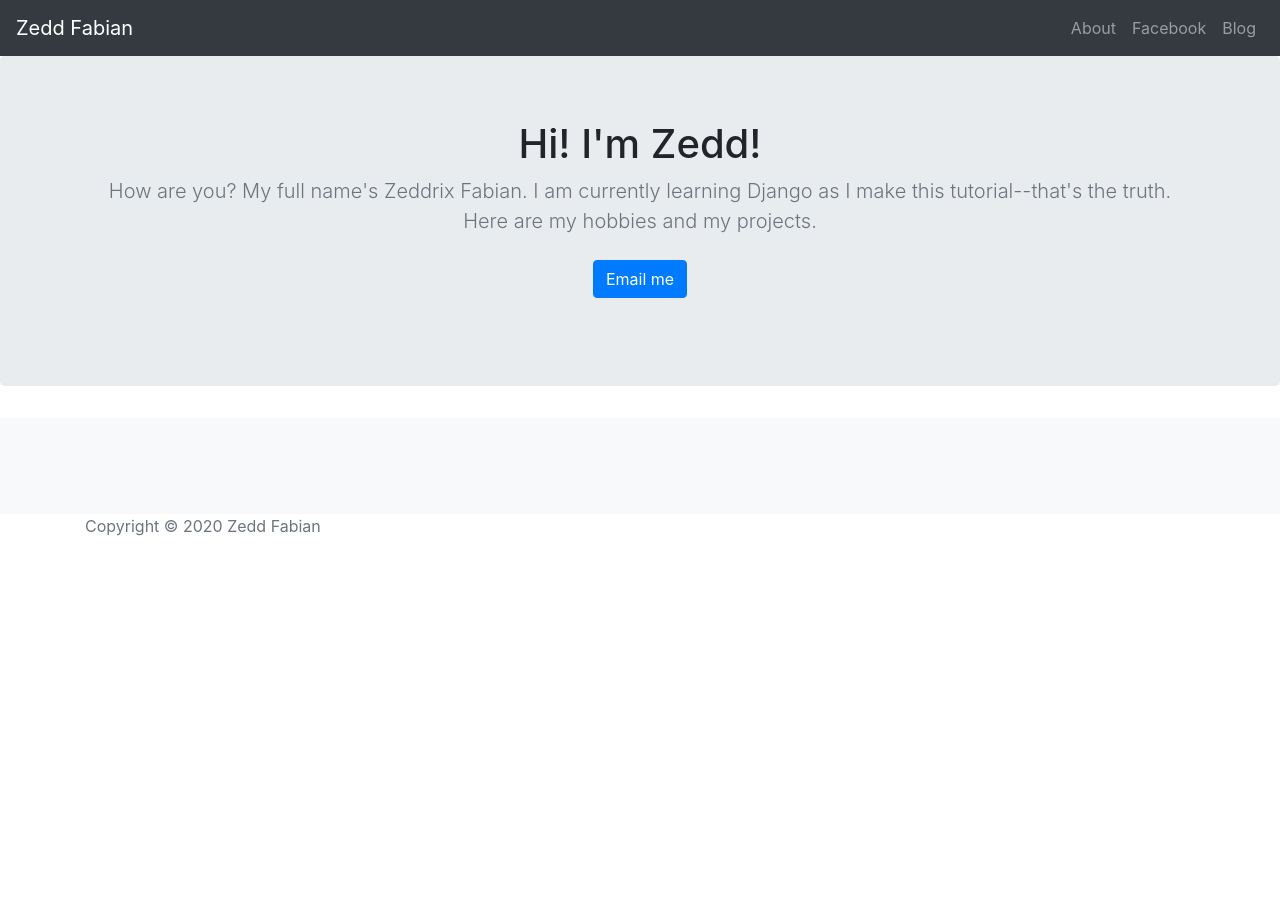
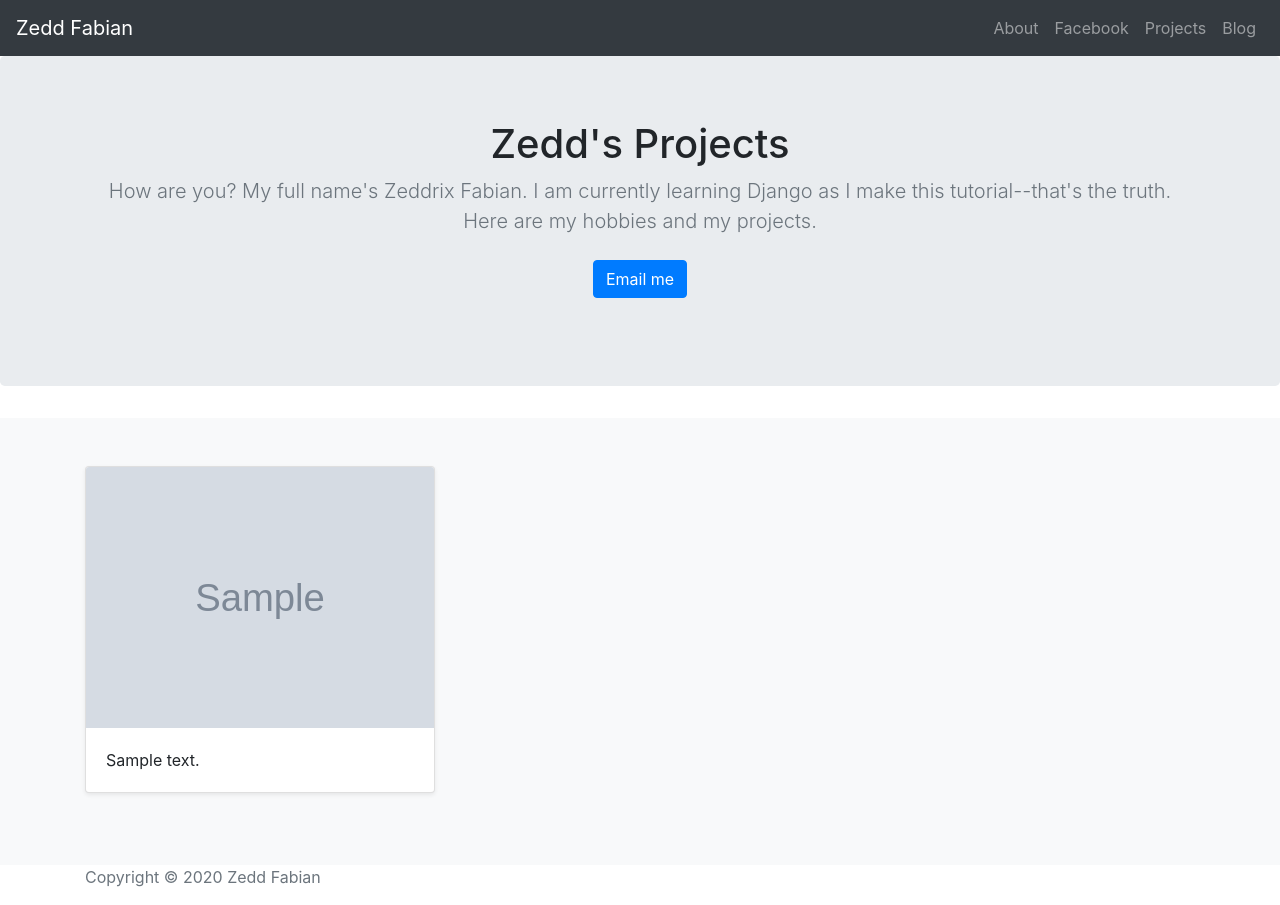
Before and after one commit to zeddrix/portfolio-project, a Django app: page /projects/ in a window 1280 px wide. Before the commit the page ends 536 px from the top, so only its background shows below. Run offline with Django 3.2, Linux system fonts and the light colour scheme; tables that the repository leaves empty hold one stand-in row (values such as "Sample post"); grey boxes marked "Sample" are stand-in pictures; some libraries are stand-ins or nearby versions.

Commit message:
Projects displayed in projects page. Added Projects button on NavBar.

```diff
--- a/hobby/templates/hobby/home.html
+++ b/hobby/templates/hobby/home.html
@@ -54,6 +54,7 @@
           <div class="navbar-nav ml-auto">
             <a class="nav-item nav-link" href="#">About</a>
             <a class="nav-item nav-link" href="#">Facebook</a>
+            <a class="nav-item nav-link" href="#">Projects</a>
             <a class="nav-item nav-link" href="#">Blog</a>
           </div>
         </div>
--- a/projects/templates/projects/projects.html
+++ b/projects/templates/projects/projects.html
@@ -54,6 +54,7 @@
           <div class="navbar-nav ml-auto">
             <a class="nav-item nav-link" href="#">About</a>
             <a class="nav-item nav-link" href="#">Facebook</a>
+            <a class="nav-item nav-link" href="#">Projects</a>
             <a class="nav-item nav-link" href="#">Blog</a>
           </div>
         </div>
@@ -64,7 +65,7 @@
 
   <section class="jumbotron text-center">
     <div class="container">
-      <h1>Hi! I'm Zedd!</h1>
+      <h1>Zedd's Projects</h1>
       <p class="lead text-muted">How are you? My full name's Zeddrix Fabian. I am currently learning Django as I make this tutorial--that's the truth. Here are my hobbies and my projects.</p>
       <p>
         <a href="mailto:zeddrix.fabian@gmail.com" class="btn btn-primary my-2">Email me</a>
@@ -75,12 +76,12 @@
   <div class="album py-5 bg-light">
     <div class="container">
       <div class="row">
-        {% for hobby in hobbies.all %}
+        {% for project in projects.all %}
         <div class="col-md-4">
           <div class="card mb-4 shadow-sm">
-            <img class="card-img-top" src="{{ hobby.image.url }}" />
+            <img class="card-img-top" src="{{ project.image.url }}" />
             <div class="card-body">
-              <p class="card-text">{{ hobby.summary }}</p>
+              <p class="card-text">{{ project.summary }}</p>
             </div>
           </div>
         </div>
--- a/projects/views.py
+++ b/projects/views.py
@@ -1,4 +1,8 @@
 from django.shortcuts import render
+from .models import Projects
 
 def projects(request):
-    return render(request, 'projects/projects.html')
+    projects = Projects.objects
+    return render(request,
+    'projects/projects.html',
+    {'projects':projects})
```
